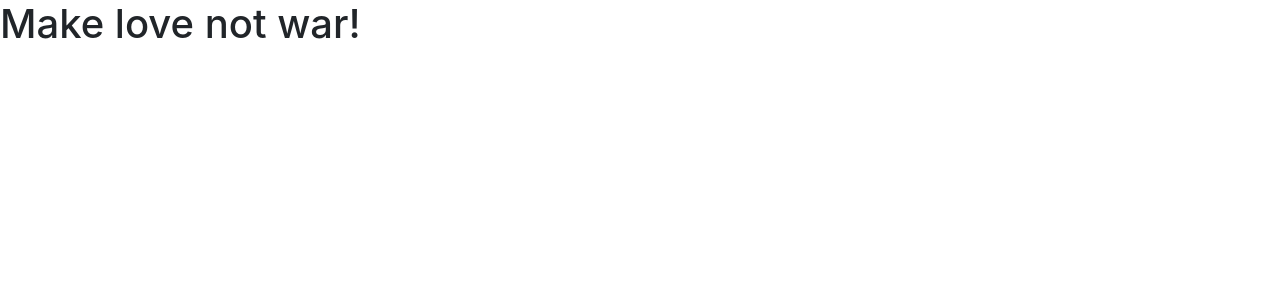
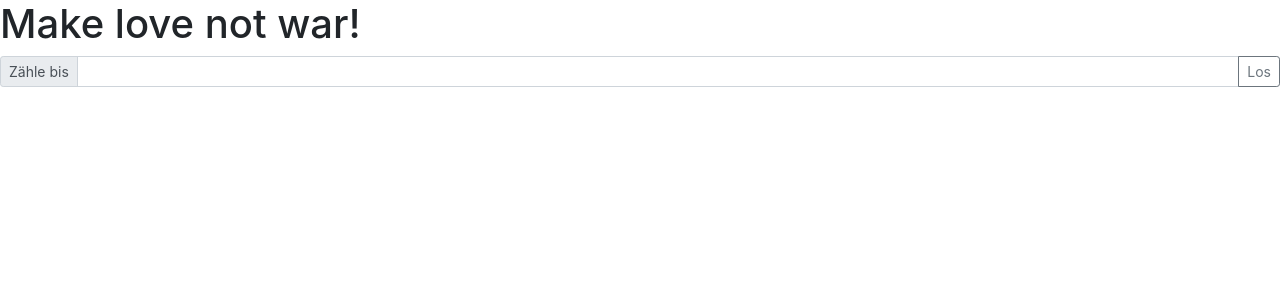
Before and after one commit to bel51/angular-dmeajk, an Angular app: page / in a window 1280 px wide. Shown: the top 300 px of the page. Built offline with nearby package versions, Linux system fonts and the light colour scheme.

Commit message:
2 files modified, 3 added

```diff
--- a/src/app/app.component.html
+++ b/src/app/app.component.html
@@ -1 +1,2 @@
 <h1>Make love not war!</h1>
+<app-listen></app-listen>
--- a/src/app/app.module.ts
+++ b/src/app/app.module.ts
@@ -4,10 +4,11 @@ import { FormsModule } from '@angular/forms';
 
 import { AppComponent } from './app.component';
 import { HelloComponent } from './hello.component';
+import { ListenComponent } from './listen/listen.component';
 
 @NgModule({
   imports:      [ BrowserModule, FormsModule ],
-  declarations: [ AppComponent, HelloComponent ],
+  declarations: [ AppComponent, HelloComponent, ListenComponent ],
   bootstrap:    [ AppComponent ]
 })
 export class AppModule { }
--- /dev/null
+++ b/src/app/listen/listen.component.html
@@ -0,0 +1,9 @@
+<div class="input-group input-group-sm mb-3">
+  <div class="input-group-prepend">
+    <span class="input-group-text" id="inputGroup-sizing-sm">Zähle bis</span>
+  </div>
+  <input type="number" class="form-control" aria-label="Sizing example input" aria-describedby="inputGroup-sizing-sm">
+  <div class="input-group-append">
+    <button class="btn btn-outline-secondary" type="button" id="button-addon2">Los</button>
+  </div>
+</div>
--- /dev/null
+++ b/src/app/listen/listen.component.ts
@@ -0,0 +1,15 @@
+import { Component, OnInit } from '@angular/core';
+
+@Component({
+  selector: 'app-listen',
+  templateUrl: './listen.component.html',
+  styleUrls: ['./listen.component.css']
+})
+export class ListenComponent implements OnInit {
+
+  constructor() { }
+
+  ngOnInit() {
+  }
+
+}
```
Also changed, not shown: src/app/listen/listen.component.css (added).
